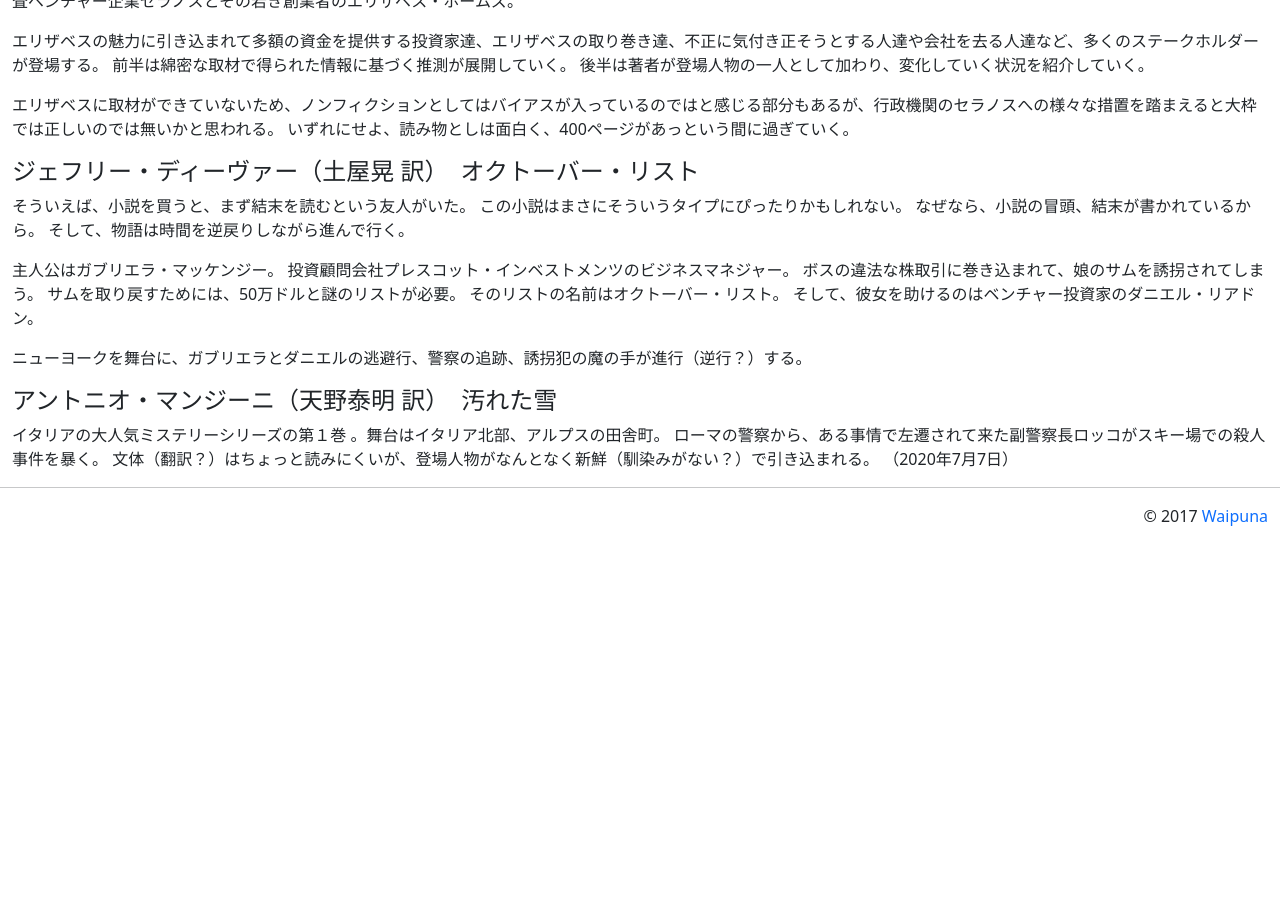
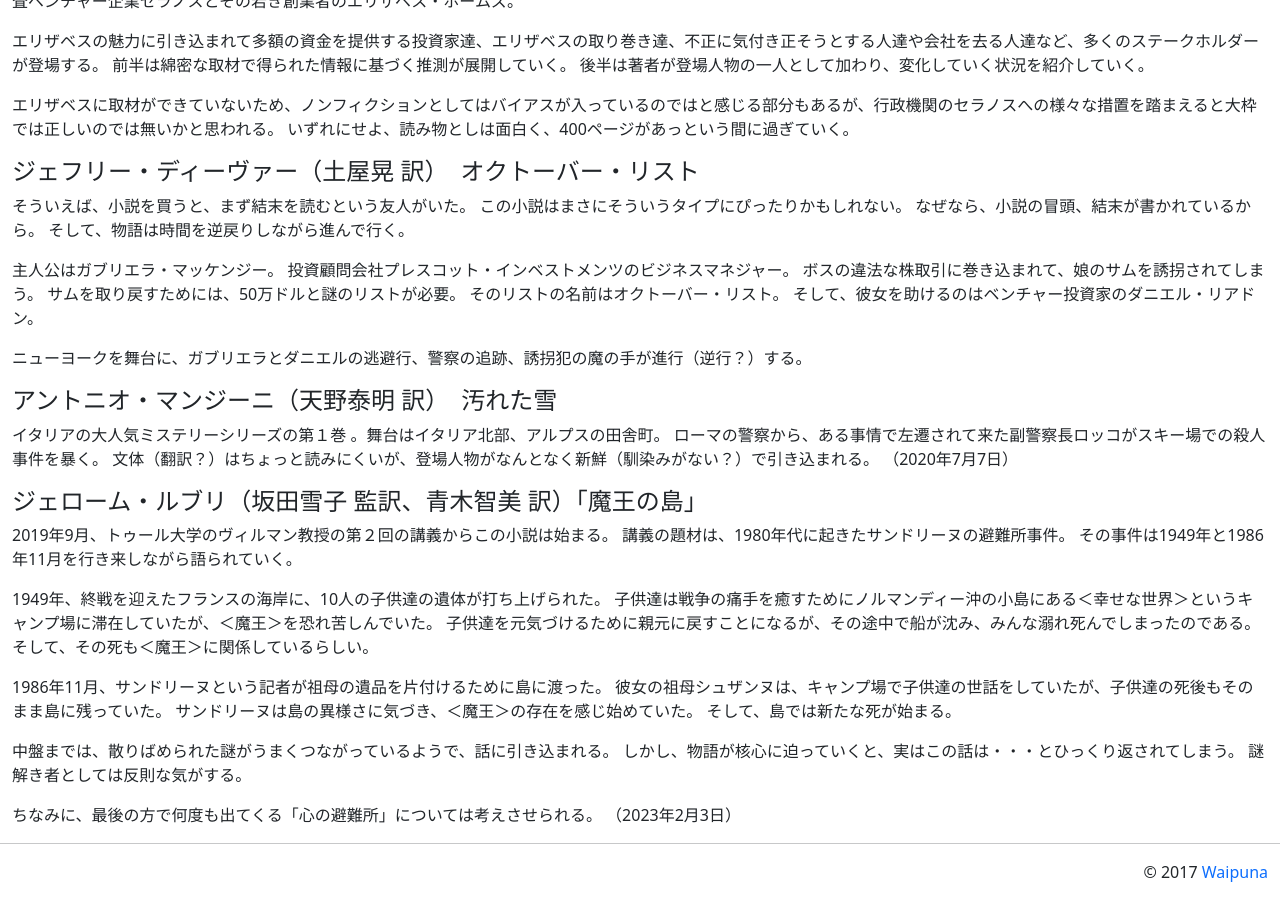
Before and after one commit to waipuna96815/waipuna96815.github.io, a Jekyll site: the page built from pages/book-etc.md, in a window 1280 px wide and 900 px high, scrolled down 4999 px. Built offline with Jekyll 4.4.1, drawn with Linux system fonts in a browser that asks for light colours; nearby versions of some CDN libraries; before the commit the page ends 5543 px from its top, so only the background shows below that; some of the changed text lies outside the part shown.

Commit message:
add a book by Loubry

```diff
--- a/pages/book-etc.md
+++ b/pages/book-etc.md
@@ -1,7 +1,7 @@
 ---
 layout: page
 title: 読書メモ：その他
-date: 2022-11-15
+date: 2023-02-03
 categories: 読書
 ---
 #### 相沢沙呼　medium　霊媒探偵 城塚翡翠
@@ -347,3 +347,26 @@ AIものの小説ということで読み始めたが、半分程度でギブア
 ローマの警察から、ある事情で左遷されて来た副警察長ロッコがスキー場での殺人事件を暴く。
 文体（翻訳？）はちょっと読みにくいが、登場人物がなんとなく新鮮（馴染みがない？）で引き込まれる。
 （2020年7月7日）
+
+#### ジェローム・ルブリ（坂田雪子 監訳、青木智美 訳）「魔王の島」
+
+2019年9月、トゥール大学のヴィルマン教授の第２回の講義からこの小説は始まる。
+講義の題材は、1980年代に起きたサンドリーヌの避難所事件。
+その事件は1949年と1986年11月を行き来しながら語られていく。
+
+1949年、終戦を迎えたフランスの海岸に、10人の子供達の遺体が打ち上げられた。
+子供達は戦争の痛手を癒すためにノルマンディー沖の小島にある＜幸せな世界＞というキャンプ場に滞在していたが、＜魔王＞を恐れ苦しんでいた。
+子供達を元気づけるために親元に戻すことになるが、その途中で船が沈み、みんな溺れ死んでしまったのである。
+そして、その死も＜魔王＞に関係しているらしい。
+
+1986年11月、サンドリーヌという記者が祖母の遺品を片付けるために島に渡った。
+彼女の祖母シュザンヌは、キャンプ場で子供達の世話をしていたが、子供達の死後もそのまま島に残っていた。
+サンドリーヌは島の異様さに気づき、＜魔王＞の存在を感じ始めていた。
+そして、島では新たな死が始まる。
+
+中盤までは、散りばめられた謎がうまくつながっているようで、話に引き込まれる。
+しかし、物語が核心に迫っていくと、実はこの話は・・・とひっくり返されてしまう。
+謎解き者としては反則な気がする。
+
+ちなみに、最後の方で何度も出てくる「心の避難所」については考えさせられる。
+（2023年2月3日）
```
Also changed, not shown: book.md (+1 -0 lines), index.md (+5 -0 lines).
